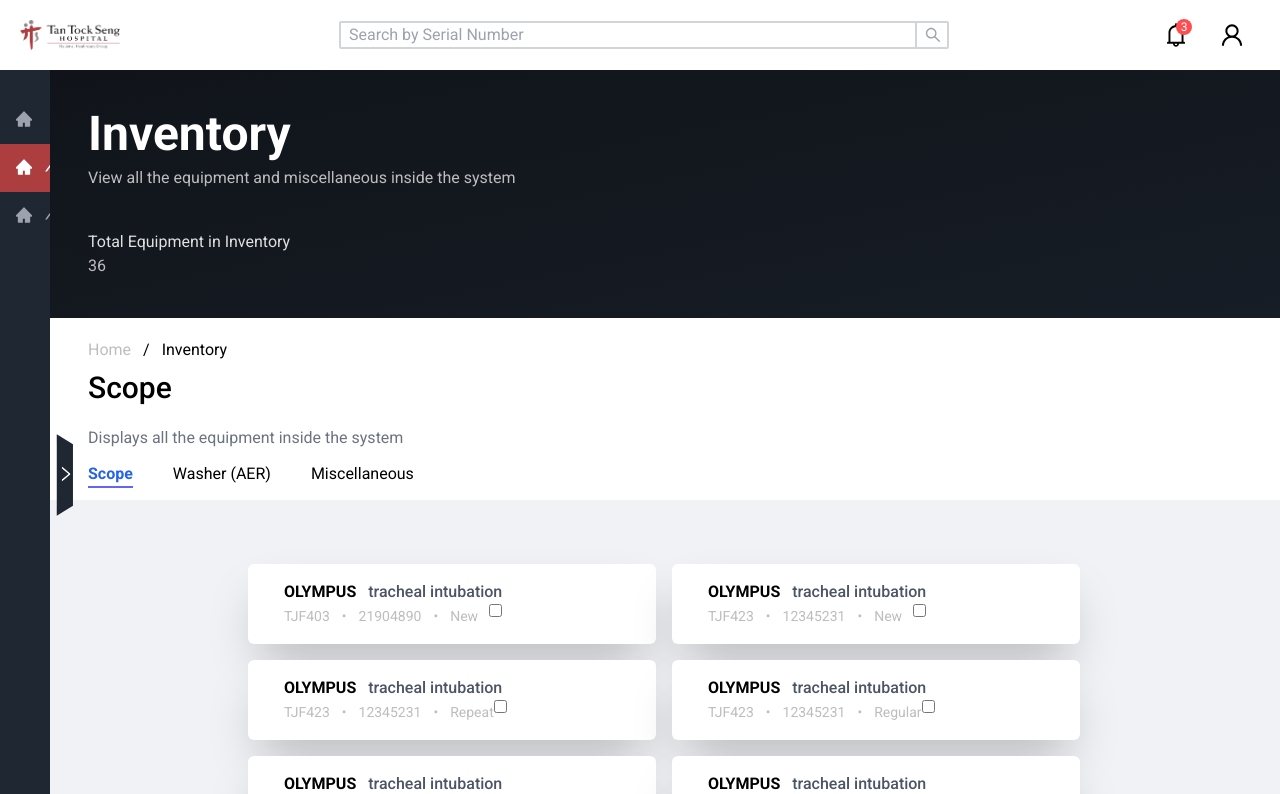
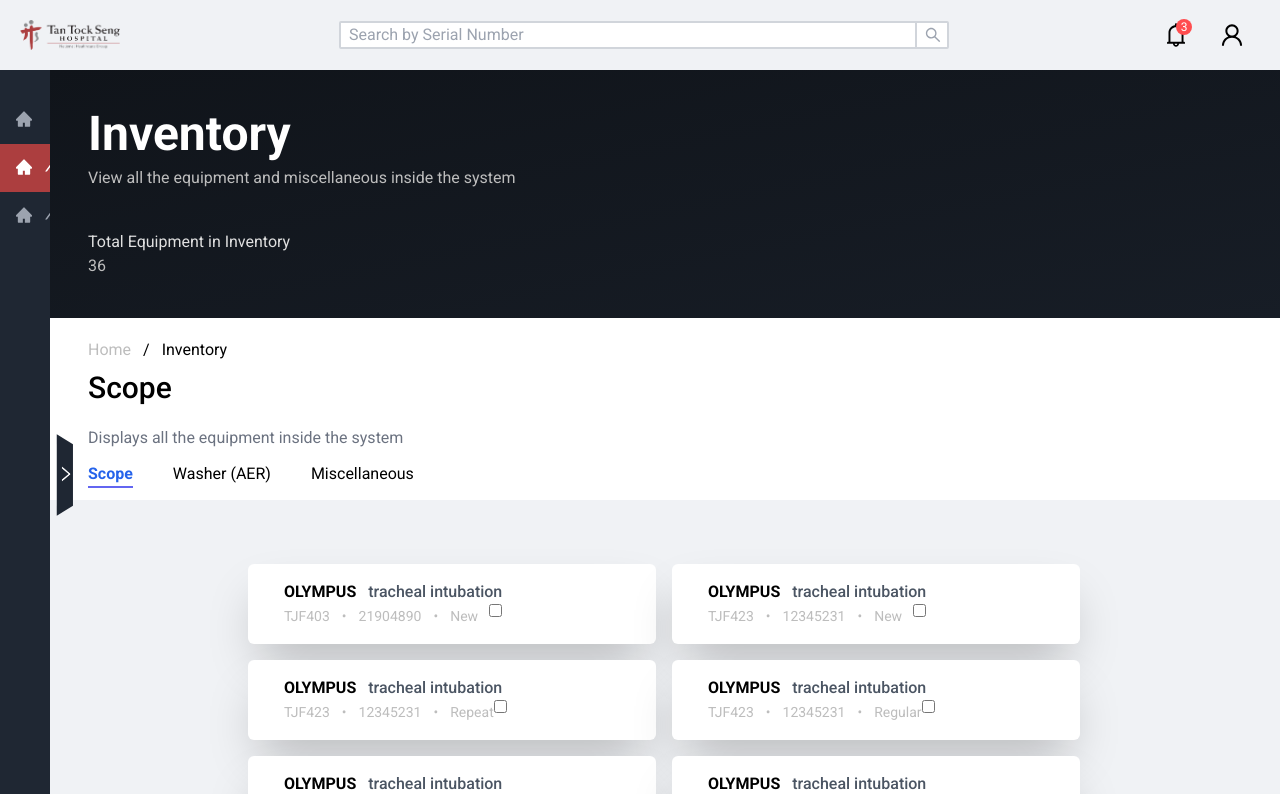
Before and after one commit to bran-donut/tts-ict2012, a Next.js app: page /inventory in a window 1280 px wide. Shown: the top 794 px of the page. Built offline with nearby package versions, Linux system fonts and the light colour scheme.

Commit message:
minor changes to the footer, made to be more consistent with page heading.

```diff
--- a/components/Footer.js
+++ b/components/Footer.js
@@ -1,6 +1,10 @@
 export default function Footer(props) {
   return (
-    <div className={`w-full py-5 text-sm text-center text-gray-400 ${props.isLogin ? `bg-inherit absolute bottom-0 left-0` : `bg-tts-black`}`}>
+    <div
+      className={`w-full py-5 text-sm text-center text-gray-400 ${
+        props.isLogin ? `bg-inherit absolute bottom-0 left-0` : `from-[#10141A] to-[#171D26] bg-gradient-to-br`
+      }`}
+    >
       <div className="flex flex-row justify-center gap-5 mb-2">
         <div>Tan Tock Seng Hospital</div>
         <div>National Health Group</div>
--- a/components/TopBar.js
+++ b/components/TopBar.js
@@ -5,7 +5,7 @@ import { SearchOutlined, BellOutlined, UserOutlined } from "@ant-design/icons";
 
 export default function TopBar(props) {
   return (
-    <div className="flex flex-row items-center justify-between py-5 pl-5 pr-10 bg-white">
+    <div className="flex flex-row items-center justify-between py-5 pl-5 pr-10 bg-[#F0F2F5]">
       <Image src={Logo} alt="logo" width={100} height={30} />
       <div className="relative flex-row items-center hidden w-1/2 sm:flex">
         <input
```
